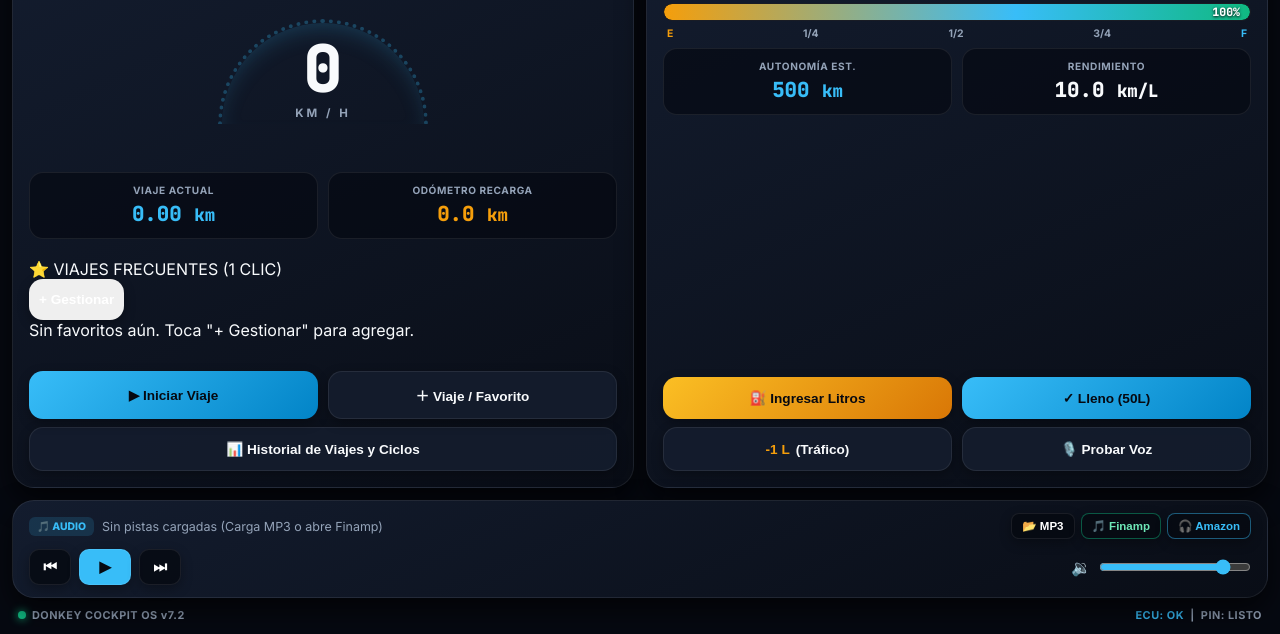
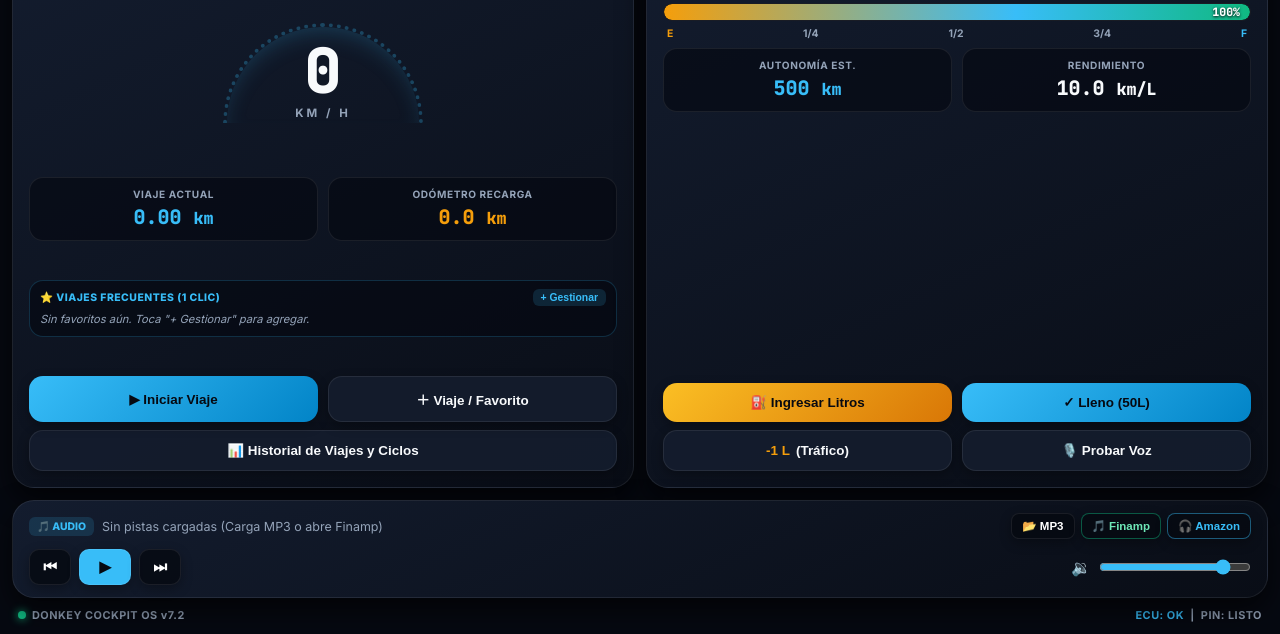
Before and after one commit to DonkeyCcb/platina_gas, a plain HTML site: page index.html in a window 1280 px wide. Shown: the part 166-800 px from the top of the page. Drawn offline with Linux system fonts and the light colour scheme; no server answers.

Commit message:
Add files via upload

```diff
--- a/css/aero-cobalt.css
+++ b/css/aero-cobalt.css
@@ -63,30 +63,54 @@ body.hud-mirror { transform: scaleX(-1); background-color: #000000; }
     display: flex; flex-direction: column; justify-content: space-between; position: relative;
 }
 
-.card-top-bar { display: flex; justify-content: space-between; align-items: center; margin-bottom: 6px; }
+.card-top-bar { display: flex; justify-content: space-between; align-items: center; margin-bottom: 4px; }
 .section-tag { font-size: 0.72rem; font-weight: 700; color: var(--text-secondary); letter-spacing: 1px; display: flex; align-items: center; gap: 6px; }
 .cost-pill { font-family: 'JetBrains Mono', monospace; font-size: 0.7rem; color: var(--text-secondary); background: rgba(6,9,17,0.7); padding: 3px 8px; border-radius: 8px; border: 1px solid var(--border-subtle); }
 
 /* Velocímetro Stitch Punteado Detrás del Cero */
-.speed-cluster { display: flex; justify-content: center; align-items: center; padding: 10px 0 18px 0; position: relative; height: 135px; }
+.speed-cluster { display: flex; justify-content: center; align-items: center; padding: 6px 0 14px 0; position: relative; height: 125px; }
 .speed-ring-stitch {
-    position: absolute; width: 210px; height: 105px;
-    border-top-left-radius: 110px; border-top-right-radius: 110px;
+    position: absolute; width: 200px; height: 100px;
+    border-top-left-radius: 100px; border-top-right-radius: 100px;
     border: 4px dotted rgba(56, 189, 248, 0.28); border-bottom: none;
     box-shadow: inset 0 12px 25px -10px rgba(56, 189, 248, 0.25);
     z-index: 1;
 }
 .speed-ring-stitch.gps-live { border-color: rgba(16, 185, 129, 0.55); box-shadow: inset 0 12px 25px -10px rgba(16, 185, 129, 0.35); }
 .speed-display-container { position: relative; z-index: 2; display: flex; flex-direction: column; align-items: center; margin-top: 14px; }
-.speed-value { font-family: 'JetBrains Mono', monospace; font-size: 4.1rem; font-weight: 800; line-height: 1; color: var(--text-primary); }
+.speed-value { font-family: 'JetBrains Mono', monospace; font-size: 3.9rem; font-weight: 800; line-height: 1; color: var(--text-primary); }
 .speed-unit { font-size: 0.72rem; font-weight: 700; color: var(--text-secondary); letter-spacing: 3px; margin-top: 4px; }
 
 .metrics-row { display: grid; grid-template-columns: 1fr 1fr; gap: 10px; margin-top: 8px; }
-.metric-tile { background: rgba(6, 9, 17, 0.65); border: 1px solid var(--border-subtle); border-radius: 14px; padding: 11px; text-align: center; }
+.metric-tile { background: rgba(6, 9, 17, 0.65); border: 1px solid var(--border-subtle); border-radius: 14px; padding: 10px; text-align: center; }
 .metric-label { font-size: 0.63rem; font-weight: 700; color: var(--text-secondary); text-transform: uppercase; letter-spacing: 0.6px; }
-.metric-val { font-family: 'JetBrains Mono', monospace; font-size: 1.3rem; font-weight: 800; margin-top: 4px; color: var(--text-primary); }
+.metric-val { font-family: 'JetBrains Mono', monospace; font-size: 1.25rem; font-weight: 800; margin-top: 4px; color: var(--text-primary); }
 .highlight-cobalt { color: var(--cobalt-primary); }
 .highlight-amber { color: var(--accent-amber); }
+
+/* Barra de Viajes Frecuentes en 1 Clic */
+.favorites-quick-bar {
+    margin-top: 10px; background: rgba(6, 9, 17, 0.65); border: 1px solid rgba(56, 189, 248, 0.2);
+    border-radius: 14px; padding: 8px 10px;
+}
+.fav-bar-header {
+    display: flex; justify-content: space-between; align-items: center;
+    font-size: 0.65rem; font-weight: 800; color: var(--cobalt-primary); letter-spacing: 0.5px; margin-bottom: 6px;
+}
+.fav-manage-btn {
+    background: rgba(56, 189, 248, 0.15); color: var(--cobalt-primary);
+    padding: 3px 8px; border-radius: 6px; font-size: 0.65rem; box-shadow: none;
+}
+.fav-chips-scroll {
+    display: flex; gap: 6px; overflow-x: auto; padding-bottom: 2px;
+}
+.fav-chip {
+    background: linear-gradient(135deg, #1e293b, #0f172a); border: 1px solid rgba(56, 189, 248, 0.35);
+    color: var(--text-primary); padding: 7px 10px; border-radius: 10px; font-size: 0.74rem;
+    white-space: nowrap; flex-shrink: 0; box-shadow: none;
+}
+.fav-chip span { color: var(--accent-amber); font-family: 'JetBrains Mono', monospace; font-size: 0.7rem; }
+.fav-empty-hint { font-size: 0.7rem; color: var(--text-secondary); font-style: italic; }
 
 /* Tanque Virtual */
 .fuel-top-row { display: flex; justify-content: space-between; align-items: flex-end; margin-bottom: 10px; }
@@ -100,7 +124,7 @@ body.hud-mirror { transform: scaleX(-1); background-color: #000000; }
 /* Botones */
 .btn-grid { display: grid; grid-template-columns: repeat(2, 1fr); gap: 10px; margin-top: 10px; }
 button {
-    border: none; border-radius: 14px; padding: 13px 10px; font-size: 0.85rem;
+    border: none; border-radius: 14px; padding: 12px 10px; font-size: 0.84rem;
     font-weight: 700; color: #fff; cursor: pointer; display: flex; align-items: center; justify-content: center; gap: 6px;
     box-shadow: 0 4px 12px rgba(0,0,0,0.3); transition: transform 0.1s ease;
 }
@@ -153,5 +177,5 @@ button:active { transform: scale(0.96); }
 .tab-btn.active { background: var(--cobalt-primary); color: #060911; font-weight: 800; }
 .history-list { display: flex; flex-direction: column; gap: 8px; max-height: 45vh; overflow-y: auto; margin-bottom: 12px; }
 .log-card { background: rgba(6, 9, 17, 0.8); padding: 10px; border-radius: 12px; border-left: 3px solid var(--cobalt-primary); font-size: 0.78rem; }
-.log-header { display: flex; justify-content: space-between; font-weight: 700; margin-bottom: 6px; }
+.log-header { display: flex; justify-content: space-between; font-weight: 700; margin-bottom: 6px; align-items: center; }
 .log-badge { font-family: 'JetBrains Mono', monospace; font-size: 0.72rem; padding: 2px 6px; border-radius: 6px; background: rgba(56,189,248,0.15); color: var(--cobalt-primary); }
```
